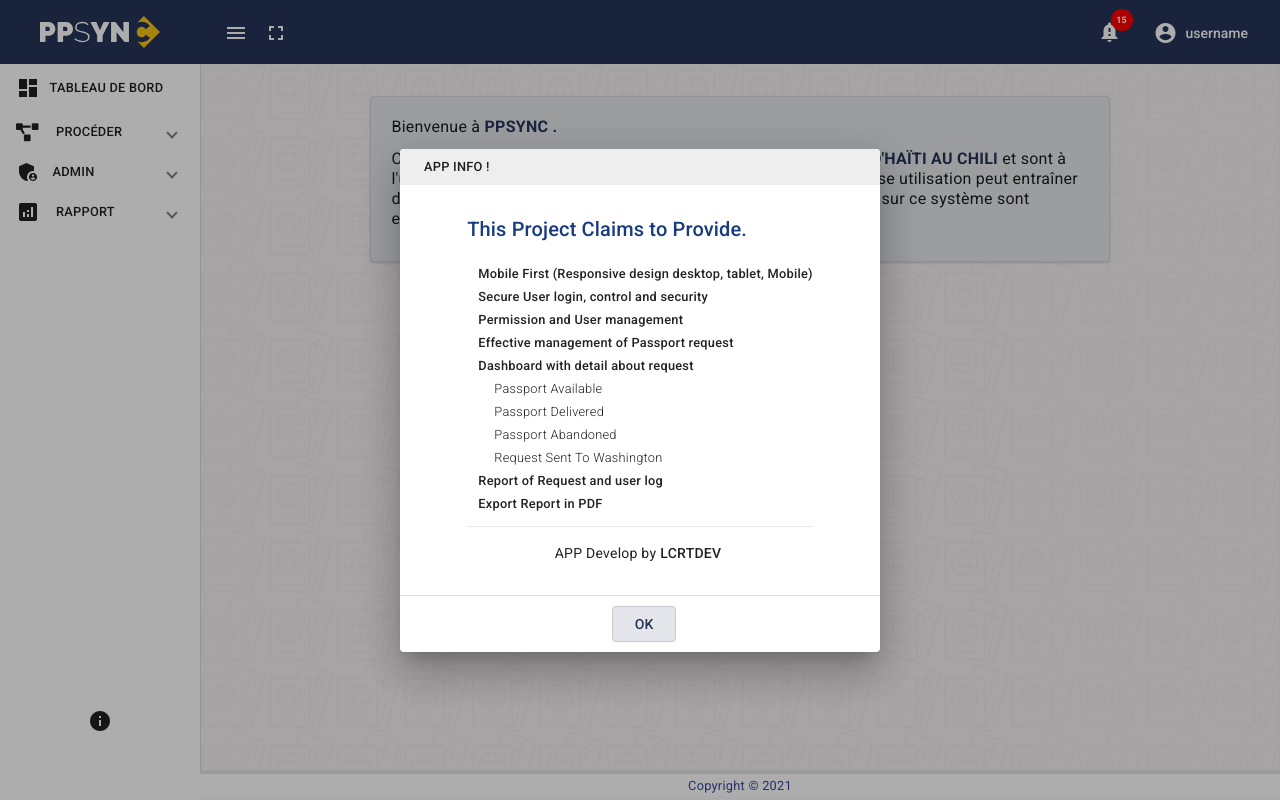
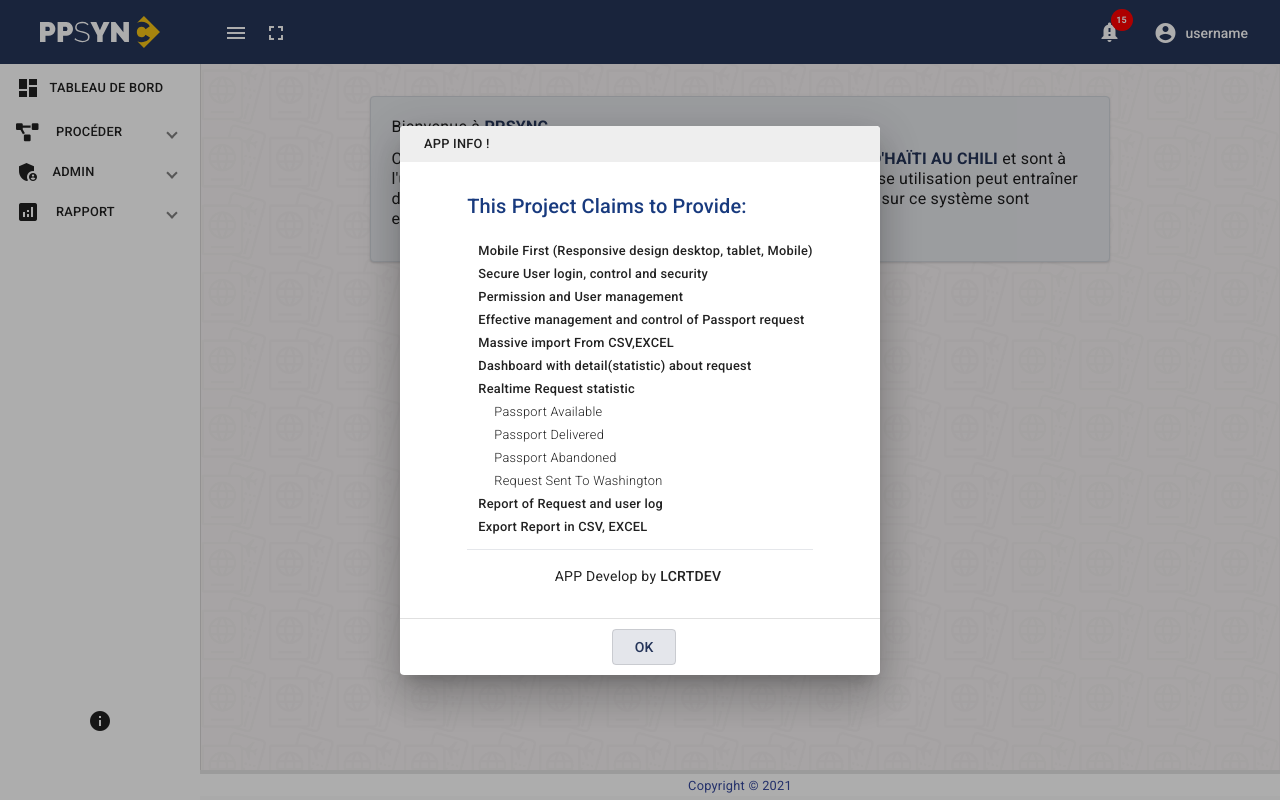
Before and after one commit to Lacarte/ppsync-v1, an Angular app: page / in a window 1280 px wide. Both pictures are taken after a click on the button "info". Built offline with nearby package versions, Linux system fonts and the light colour scheme.

Commit message:
importe request, and more

```diff
--- a/src/app/components/admin/user/addUser/addUser.component.html
+++ b/src/app/components/admin/user/addUser/addUser.component.html
@@ -75,7 +75,7 @@
           </mat-form-field>
 
           <mat-form-field fxFlex color="accent">
-            <mat-label>Status</mat-label>
+            <mat-label>État</mat-label>
             <mat-select>
                 <mat-option class="border-b-2 border-gray-600 ">
                   <span mat-button>
--- a/src/app/components/process/register/register.component.html
+++ b/src/app/components/process/register/register.component.html
@@ -14,6 +14,10 @@
               <mat-icon suffix class="fa" fontSet="fas" fontIcon="fa-plus"></mat-icon>
             CRÉER UNE REQUÊTE
               </button>
+          <button mat-stroked-button color="secondary"  matTooltip="IMPORTER UNE LISTE DE REQUÊTE FORMAT CSV OU EXCEL" matTooltipPosition="above">
+              <mat-icon suffix class="fa" fontSet="fas" fontIcon="fa-upload"></mat-icon>
+              IMPORTER
+            </button>
           <button mat-stroked-button color="secondary"   (click)="searchRequest()" matTooltip="EFFECTUER UNE RECHERCHE" matTooltipPosition="above">
               <mat-icon suffix class="fa" fontSet="fas" fontIcon="fa-search"></mat-icon>
               </button>
@@ -29,7 +33,7 @@
 
             <button mat-menu-item>
               <mat-icon>published_with_changes</mat-icon>
-              <span>CHANGEMENT DE STATUS</span>
+              <span>CHANGEMENT D'ÉTAT</span>
             </button>
 
             <button mat-menu-item  color="warn">
--- a/src/app/components/report/log/log.component.html
+++ b/src/app/components/report/log/log.component.html
@@ -1,3 +1,3 @@
 <p>
-  log works!
+  en cours de developpement
 </p>
--- a/src/app/components/report/request/request.component.html
+++ b/src/app/components/report/request/request.component.html
@@ -1,3 +1,3 @@
 <p>
-  request works!
+  en cours de developpement
 </p>
--- a/src/app/shared/components/app-info/app-info.component.html
+++ b/src/app/shared/components/app-info/app-info.component.html
@@ -8,15 +8,17 @@
 
       <div class="py-3 border-b  border-gray-200">
         <h2 style="color: #183a7e;">
-          This Project Claims to Provide.
+          This Project Claims to Provide:
         </h2>
 
         <ul class="list">
           <li>Mobile First (Responsive design desktop, tablet, Mobile)</li>
           <li>Secure User login, control and security</li>
           <li>Permission and User management</li>
-          <li>Effective management of Passport request</li>
-          <li>Dashboard with detail about request
+          <li>Effective management and control of Passport request</li>
+          <li>Massive import From CSV,EXCEL </li>
+          <li>Dashboard with detail(statistic) about request
+          <li>Realtime Request statistic
             <ul class="sub-list">
               <li>Passport Available</li>
               <li>Passport Delivered</li>
@@ -25,7 +27,7 @@
             </ul>
           </li>
           <li>Report of Request and user log</li>
-          <li>Export Report in PDF</li>
+          <li>Export Report in CSV, EXCEL</li>
         </ul>
 
       </div>
```
